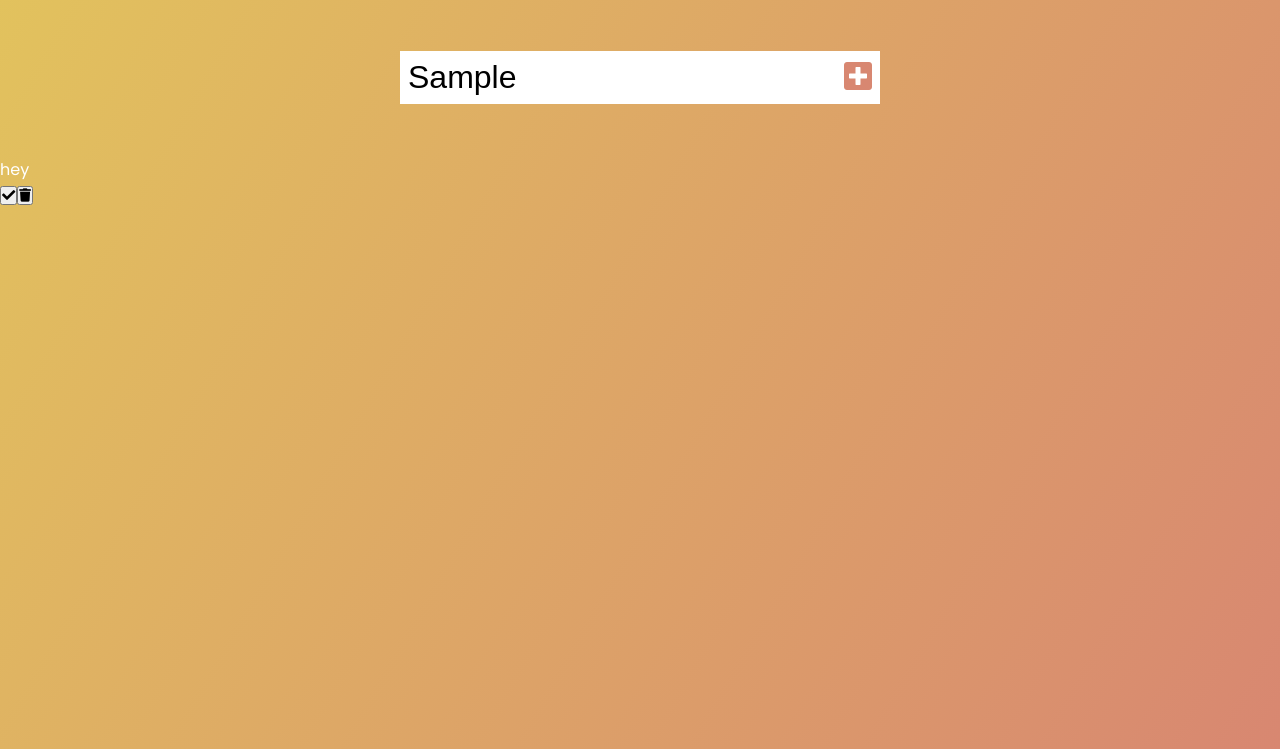
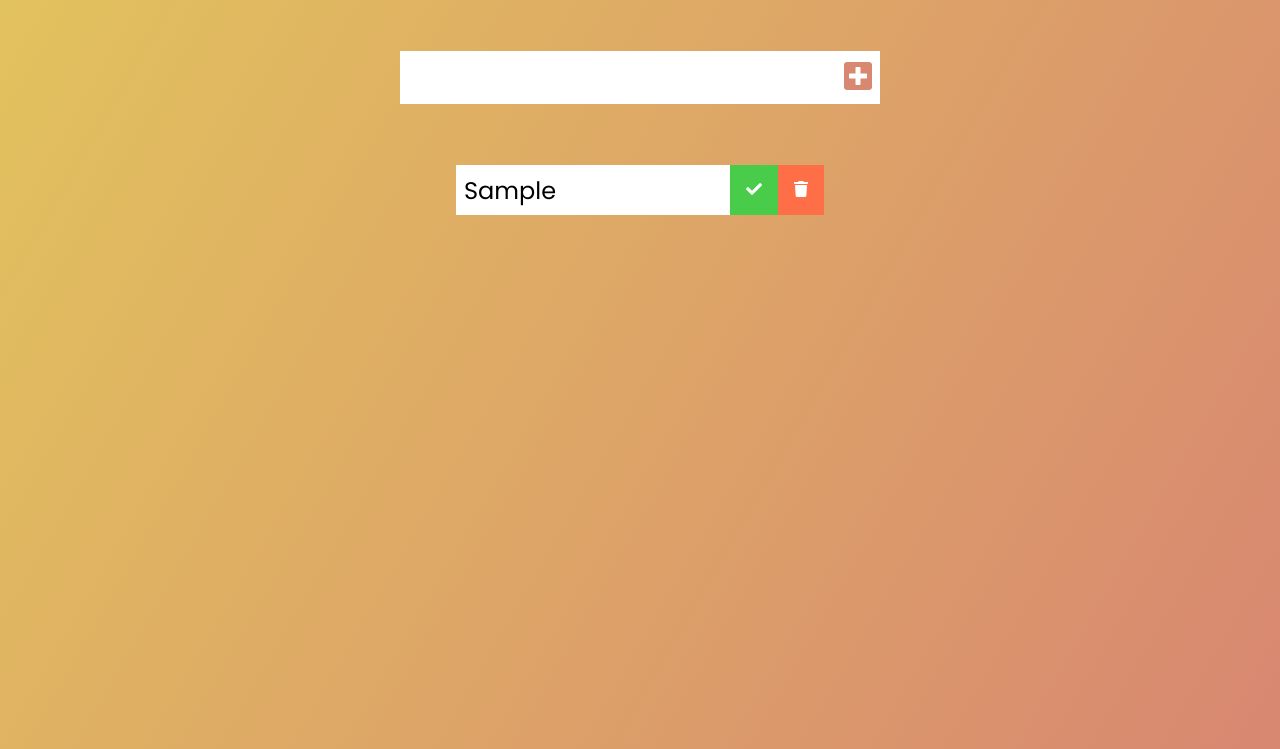
Before and after one commit to Airhacker/To-do-list, a plain HTML site: page index.html in a window 1280 px wide. Both pictures are taken after typing "Sample" into the empty fields and a click on the button 858 px from the left and 128 px from the top of the page. Shown: the part 51-800 px from the top of the page. Drawn offline with Linux system fonts and the light colour scheme.

Commit message:
Finished UI

```diff
--- a/app.js
+++ b/app.js
@@ -5,6 +5,7 @@ const todoList = document.querySelector(".todo-list");
 
 //Event Listeners
 todoButton.addEventListener("click", addTodo);
+todoList.addEventListener("click", deleteCheck);
 
 // Functions
 function addTodo(e) {
@@ -17,7 +18,7 @@ function addTodo(e) {
 
 	//Create LI
 	const newTodo = document.createElement("li");
-	newTodo.innerText = "hey";
+	newTodo.innerText = todoInput.value;
 	newTodo.classList.add("todo-item");
 	todoDiv.appendChild(newTodo);
 
@@ -30,9 +31,23 @@ function addTodo(e) {
 	//Trash Button
 	const trashButton = document.createElement("button");
 	trashButton.innerHTML = '<i class="fas fa-trash"></i>';
-	trashButton.classList.add("completed-btn");
+	trashButton.classList.add("trash-btn");
 	todoDiv.appendChild(trashButton);
 
 	//Append to list
 	todoList.appendChild(todoDiv);
+
+	//Clear Todo input value
+	todoInput.value = "";
 }
+
+function deleteCheck(e) {
+	const item = e.target;
+
+	// Delete Todo
+	if (item.classList[0] === "trash-btn") {
+	}
+}
+
+//Video Paused at:
+//https://youtu.be/Ttf3CEsEwMQ?t=2124
--- a/style.css
+++ b/style.css
@@ -42,3 +42,51 @@ form button:hover {
 	background: #d88771;
 	color: white;
 }
+
+.todo-container {
+	display: flex;
+	justify-content: center;
+	align-items: center;
+}
+
+.todo-list {
+	min-width: 30%;
+	list-style: none;
+}
+
+.todo {
+	margin: 0.5rem;
+	background: white;
+	color: black;
+	font-size: 1.5rem;
+	display: flex;
+	align-items: center;
+	justify-content: space-between;
+}
+
+.todo li {
+	flex: 1;
+}
+
+.trash-btn,
+.completed-btn {
+	background: #ff6f47;
+	color: white;
+	border: none;
+	padding: 1rem;
+	cursor: pointer;
+	font-size: 1rem;
+}
+
+.completed-btn {
+	background: rgb(73, 204, 73);
+}
+
+.todo-item {
+	padding: 0rem 0.5rem;
+}
+
+.fa-trash,
+.fa-check {
+	pointer-events: none;
+}
```
